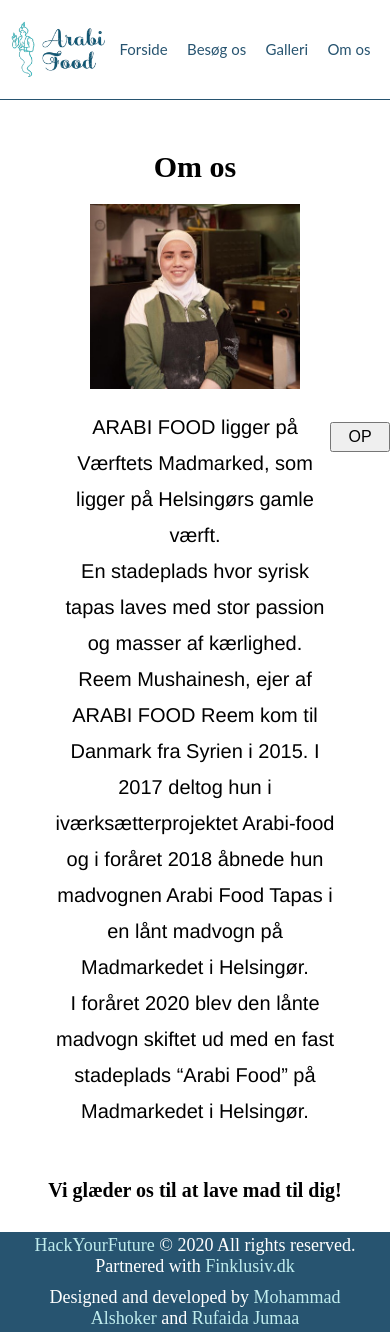
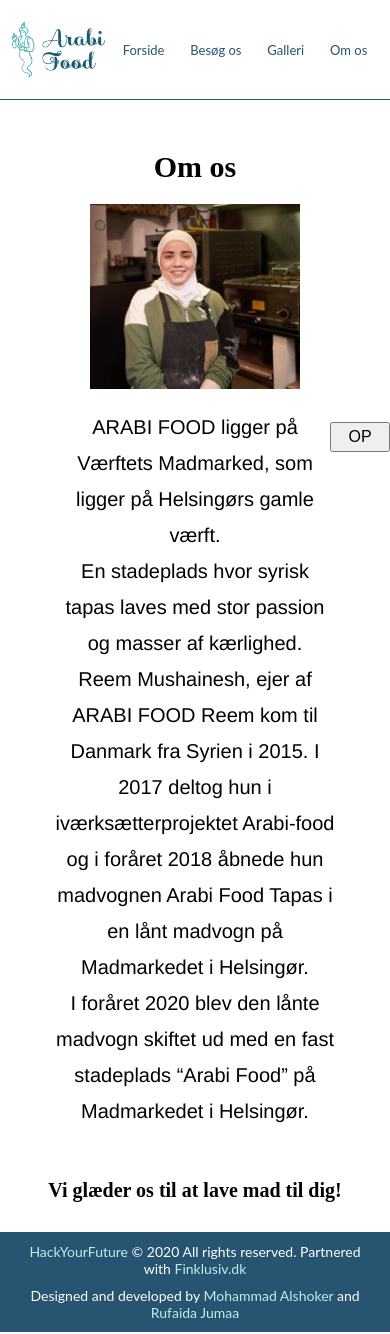
Before and after one commit to rufaidaju/ArabiFoodTapas, a React (Create React App) app: page /about in a window 390 px wide. Built offline with nearby package versions, Linux system fonts and the light colour scheme.

Commit message:
css updated

```diff
--- a/src/App.css
+++ b/src/App.css
@@ -166,12 +166,14 @@
 
 .footer p {
   padding: 5px;
+  font: 18px "lato", sans-serif;
 }
 
 .footer a {
   text-decoration: none;
   color: #bfeced;
 }
+
 .footer a:hover {
   text-decoration: none;
   color: #ff0;
@@ -217,7 +219,6 @@
   justify-content: center;
   align-items: center;
   overflow: hidden;
-
 }
 
 .new-Pic-class img {
@@ -238,8 +239,6 @@
   text-align: center;
   line-height: 1.5em;
 }
-
-
 
 /* - About- */
 .about-container {
@@ -473,7 +472,7 @@
 
 /* -- responsive design -- */
 
-@media screen and (max-width: 992px) {
+@media only screen and (max-width: 992px) {
   .navbar ul {
     width: 450px;
   }
@@ -511,7 +510,7 @@
   }
 }
 
-@media screen and (max-width: 768px) {
+@media only screen and (max-width: 768px) {
   .content-container {
     display: flex;
     flex-direction: column;
@@ -557,7 +556,6 @@
   }
 
   .tapas {
-
   }
   .new-Pic-class img,
   .tapas img {
@@ -570,7 +568,7 @@
   }
 }
 
-@media screen and (max-width: 576px) {
+@media only screen and (max-width: 576px) {
   .navbar ul {
     width: 350px;
   }
@@ -584,3 +582,14 @@
     font-size: 16px;
   }
 }
+
+@media only screen and (max-width: 480px) {
+  .navbarItem {
+    font: 13px "lato", sans-serif;
+    color: #275470;
+  }
+
+  .footer p {
+    font-size: 14px;
+  }
+}
```
